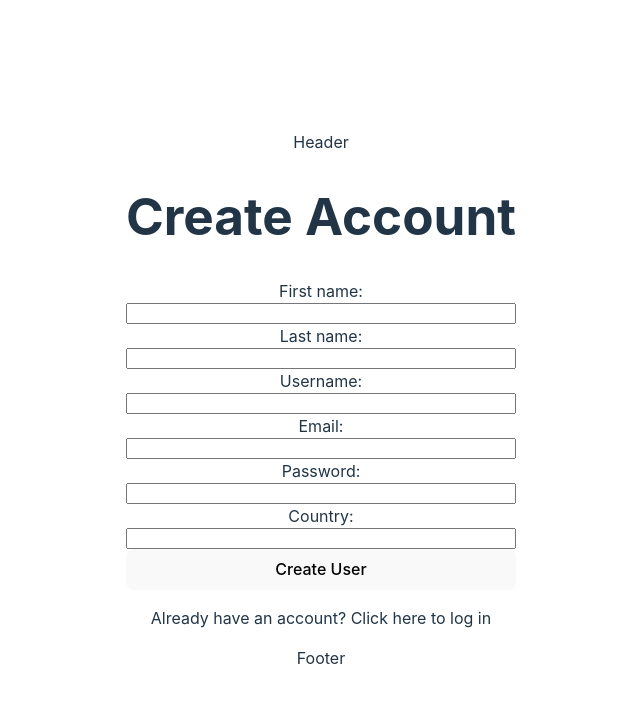
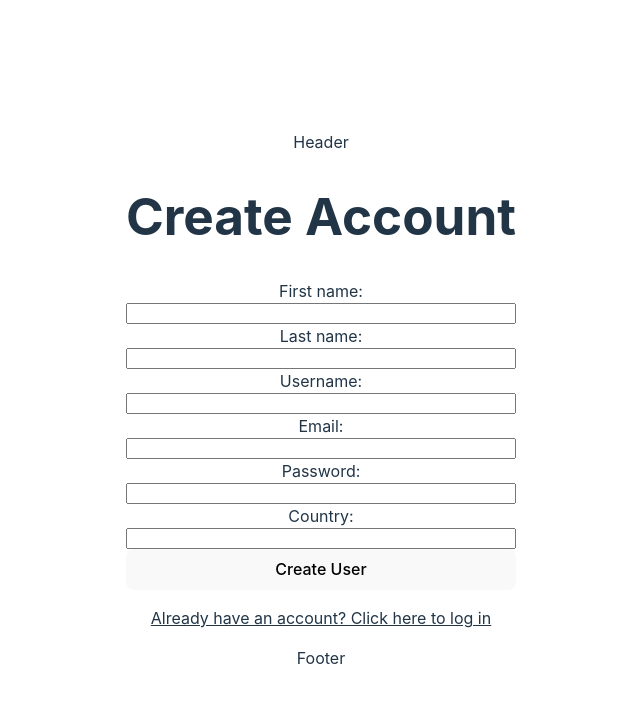
Before and after one commit to Pingis2/Cobra, a React (Vite) app in the folder frontend/: page /create-account in a window 1280 px wide. Shown: the top 702 px of the page, without its empty margins (319-959 px from the left). Built offline with nearby package versions, Linux system fonts and the light colour scheme.

Commit message:
added css

```diff
--- a/frontend/src/pages/CreateUser.tsx
+++ b/frontend/src/pages/CreateUser.tsx
@@ -49,6 +49,7 @@ export const CreateUser = () => {
     return (
         <>
             <h1>Create Account</h1>
+            <section className="create-user-container">
             <form className="create-user-form" onSubmit={handleCreateUser}>
                 <label htmlFor="firstName">First name:</label>
                 <input
@@ -113,7 +114,8 @@ export const CreateUser = () => {
                 <button type="submit">Create User</button>
             </form>
 
-            <p onClick={() => handleNavigation('/login')}>Already have an account? Click here to log in</p>
+                <p onClick={() => handleNavigation('/login')}>Already have an account? Click here to log in</p>
+            </section>
         </>
     );
 }
--- a/frontend/src/pages/Login.tsx
+++ b/frontend/src/pages/Login.tsx
@@ -44,7 +44,7 @@ export const Login = () => {
 
     return (
         <>
-            <section>
+            <section className="login-container">
                 <h1>Login</h1>
                 <p>Log in to your account</p>
                 <form className="login-form" onSubmit={handleLogin}>
@@ -69,9 +69,10 @@ export const Login = () => {
                     {error && <p>{error}</p>}
                     <button type="submit">Login</button>
                 </form>
+
+
+                <p onClick={() => handleNavigation('/create-account')}>Don't have an account? Click to create one</p>
             </section>
-
-            <p onClick={() => handleNavigation('/create-account')}>Don't have an account? Click to create one</p>
         </>
     );
 }
--- a/frontend/src/styling/create-user/create-user.scss
+++ b/frontend/src/styling/create-user/create-user.scss
@@ -1,4 +1,17 @@
-.create-user-form {
-    display: flex;
-    flex-direction: column;
+.create-user-container {
+
+    .create-user-form {
+        display: flex;
+        flex-direction: column;
+    }
+
+    p {
+        text-decoration: underline;
+        cursor: pointer;
+
+        &:hover {
+            color: #FFA500;
+        }
+    }
+
 }
--- a/frontend/src/styling/login/login-form-desktop.scss
+++ b/frontend/src/styling/login/login-form-desktop.scss
@@ -1,3 +1,4 @@
+.login-container {
     .login-form {
         display: flex;
         flex-direction: column;
@@ -11,3 +12,13 @@
             margin: 40px 0 0 0;
         }
     }
+
+    p {
+        text-decoration: underline;
+        cursor: pointer;
+
+        &:hover {
+            color: #FFA500;
+        }
+    }
+}
```
Lines whose indentation alone changed are shown as unchanged.
